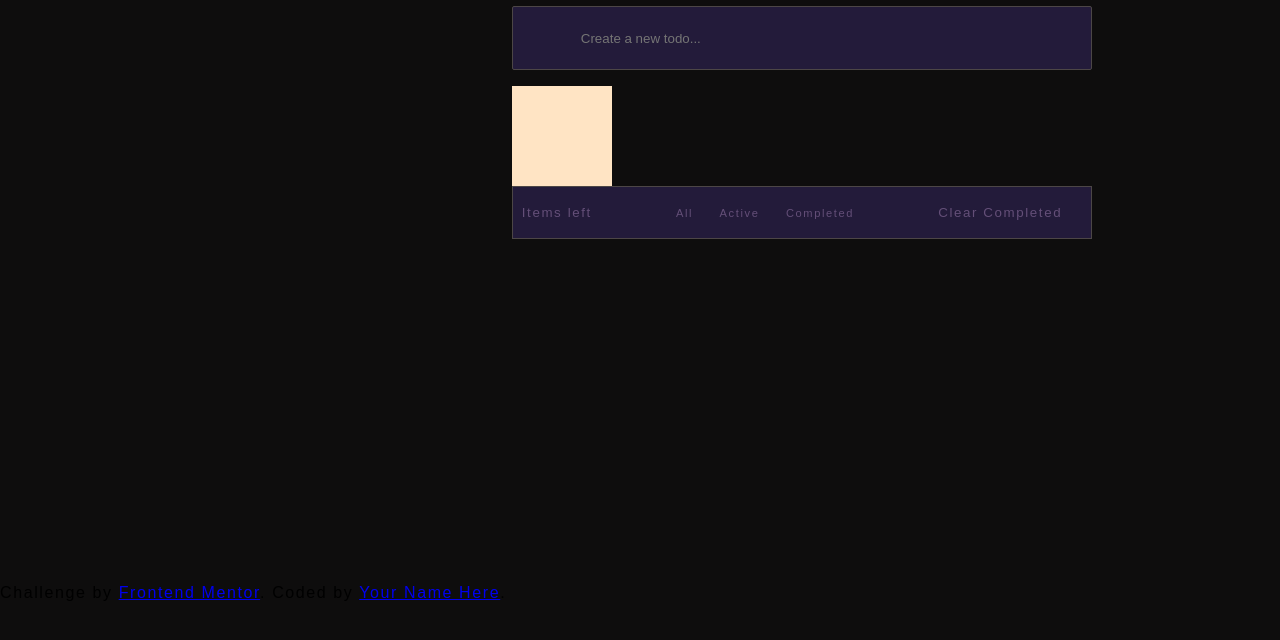
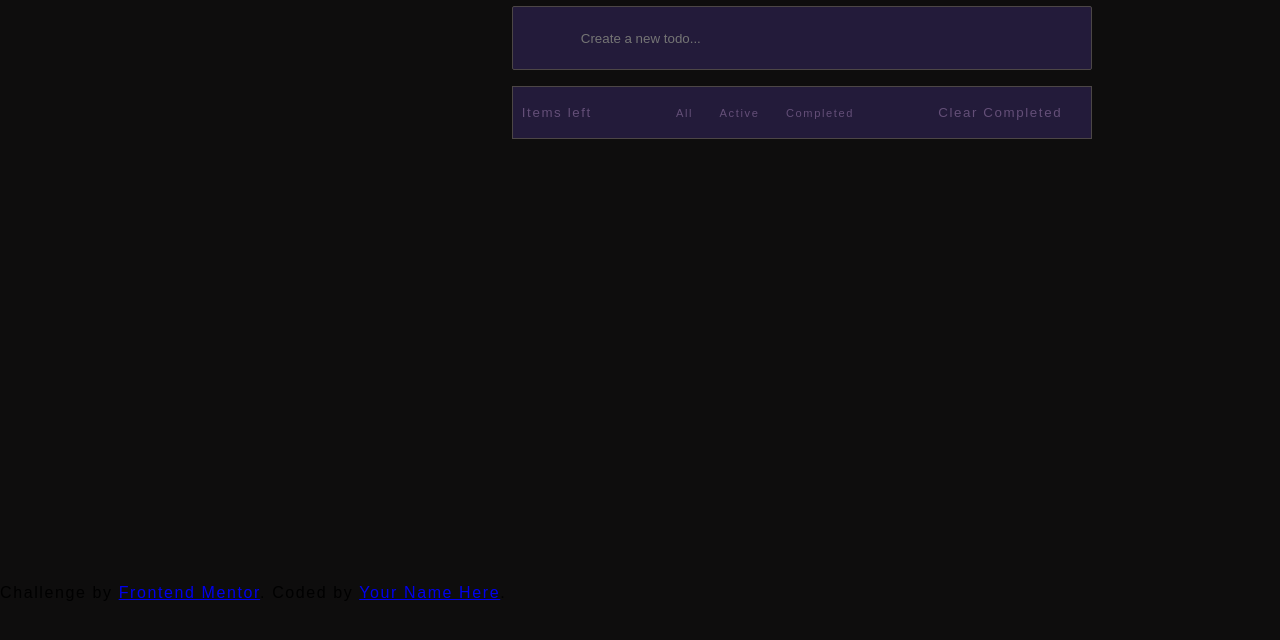
Before and after one commit to szbence1/frontend-mentor, a plain HTML site: page index.html in a window 1280 px wide. Shown: the part 178-818 px from the top of the page. Drawn offline with Linux system fonts and the light colour scheme.

Commit message:
Add files via upload

```diff
--- a/index.html
+++ b/index.html
@@ -42,7 +42,6 @@
             </div>
           </div>
           <div class="flex-two">
-            <div class="back"></div>
             <div class="flex-item-last">
               <p id="items-left">Items left</p>
               <div class="flex-item-last-last">
--- a/styles.css
+++ b/styles.css
@@ -3,11 +3,7 @@
   margin: 0;
   box-sizing: border-box;
 }
-.back {
-  background-color: bisque;
-  height: 100px;
-  width: 100px;
-}
+
 body {
   background-color: rgb(14, 13, 13);
   position: relative;
```
